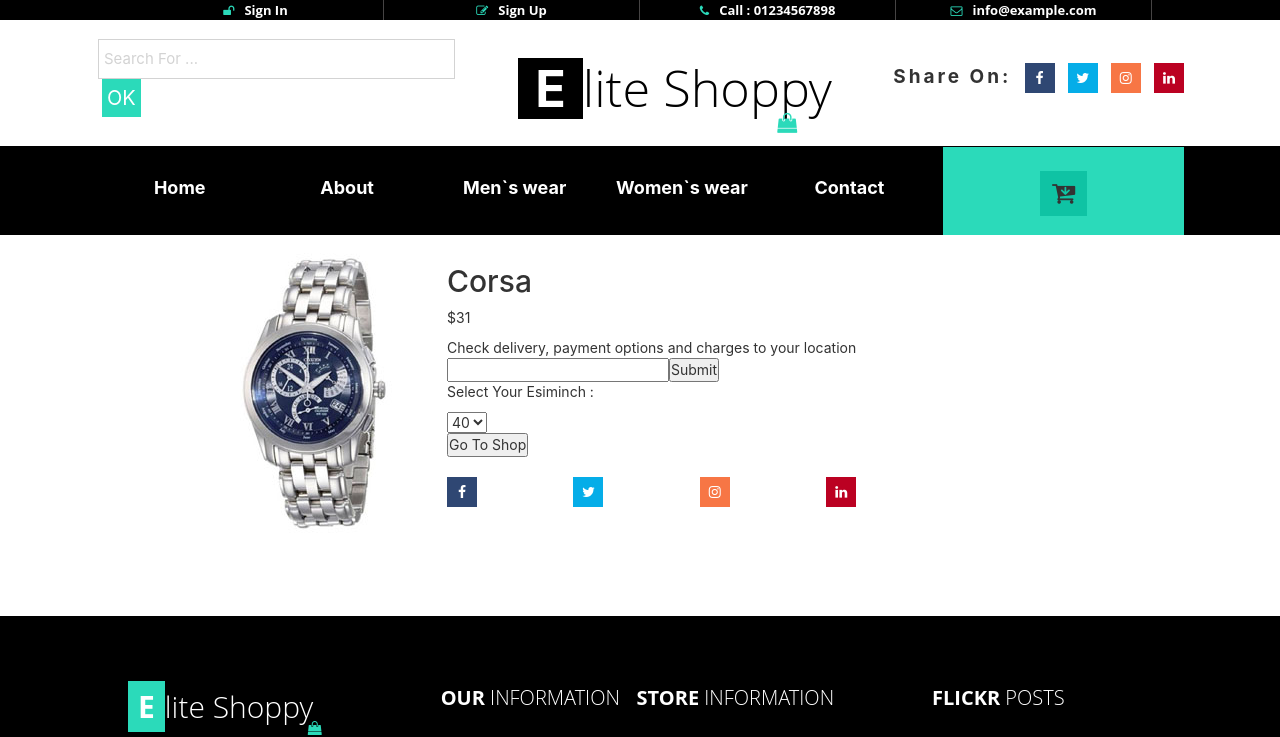
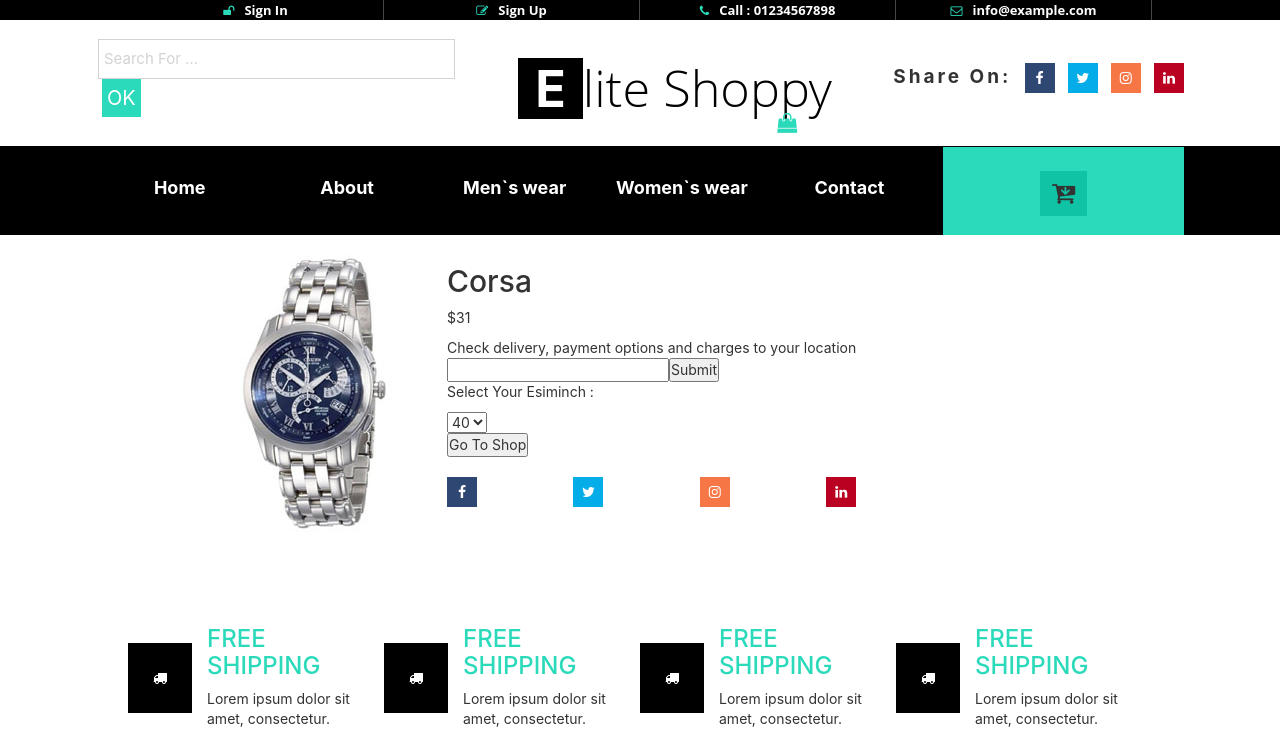
Before and after one commit to VaheMartirosyan/eliteshoppy, a React (Create React App) app in the folder client/: page /quickview in a window 1280 px wide. Shown: the top 737 px of the page. Built offline with nearby package versions, Linux system fonts and the light colour scheme.

Commit message:
added footer bottom

```diff
--- a/client/src/App.js
+++ b/client/src/App.js
@@ -11,6 +11,7 @@ import About from './about/About'
 import Mens from './mens/Mens'
 import Womens from './womens/Womens'
 import Contact from './contact/Contact'
+import FooterTop from './components/footer/footertop/FooterTop'
 
 function App(){
 
@@ -58,6 +59,7 @@ function App(){
                 <Route exact path='/quickview' component={QuickView}/>
 
                 <footer>
+                    <FooterTop/>
                     <Footer/>
                 </footer>
 
--- a/client/src/components/footer/Footer.js
+++ b/client/src/components/footer/Footer.js
@@ -6,6 +6,7 @@ export default ()=>{
 
     return(
        <div className={'footerl'}>
+
            <div className={'footertop'}>
                <div className={'footone'}>
                    <div className={'shopy'}>
--- /dev/null
+++ b/client/src/components/footer/footertop/FooterTop.js
@@ -0,0 +1,48 @@
+import React from 'react';
+import './FooterTop.scss'
+
+export default ()=>{
+    return(
+        <div className={'foottop'}>
+            <div className={'ictxtdiv'}>
+                <div className={'footicondiv'}>
+                    <i className="fa fa-truck" aria-hidden="true"></i>
+                </div>
+                <div className={'foottoptxt'}>
+                    <h3>free shipping</h3>
+                    <p>Lorem ipsum dolor sit amet, consectetur.</p>
+                </div>
+            </div>
+            <div className={'ictxtdiv'}>
+                <div className={'footicondiv'}>
+                    <i className="fa fa-truck" aria-hidden="true"></i>
+                </div>
+                <div className={'foottoptxt'}>
+                    <h3>free shipping</h3>
+                    <p>Lorem ipsum dolor sit amet, consectetur.</p>
+                </div>
+            </div>
+            <div className={'ictxtdiv'}>
+                <div className={'footicondiv'}>
+                    <i className="fa fa-truck" aria-hidden="true"></i>
+                </div>
+                <div className={'foottoptxt'}>
+                    <h3>free shipping</h3>
+                    <p>Lorem ipsum dolor sit amet, consectetur.</p>
+                </div>
+            </div>
+            <div className={'ictxtdiv'}>
+                <div className={'footicondiv'}>
+                    <i className="fa fa-truck" aria-hidden="true"></i>
+                </div>
+                <div className={'foottoptxt'}>
+                    <h3>free shipping</h3>
+                    <p>Lorem ipsum dolor sit amet, consectetur.</p>
+                </div>
+            </div>
+            {/*<div></div>*/}
+            {/*<div></div>*/}
+            {/*<div></div>*/}
+        </div>
+    )
+}
--- /dev/null
+++ b/client/src/components/footer/footertop/FooterTop.scss
@@ -0,0 +1,30 @@
+.footicondiv{
+  background: black;
+  color:white;
+  padding: 25px;
+  align-self: center;
+  margin-right: 15px;
+}
+.ictxtdiv:hover .footicondiv{
+  background: #2BDABA;
+  transition: .5s;
+}
+.ictxtdiv{
+  display: flex;
+}
+.foottop{
+  display: flex;
+  width: 80%;
+  margin: 0 auto;
+  margin-top: 80px;
+
+  justify-content: space-between;
+}
+.foottoptxt h3{
+  text-transform: uppercase;
+  color: #2BDABA;
+
+}
+.foottoptxt{
+  margin-top: -10px;
+}
```
Also changed, not shown: client/src/components/AdminPanel/Modal.jsx (line endings or trailing spaces), client/src/components/AdminPanel/Prductitems.jsx (line endings or trailing spaces), client/src/components/AdminPanel/ProductChaigPage.jsx (line endings or trailing spaces).
